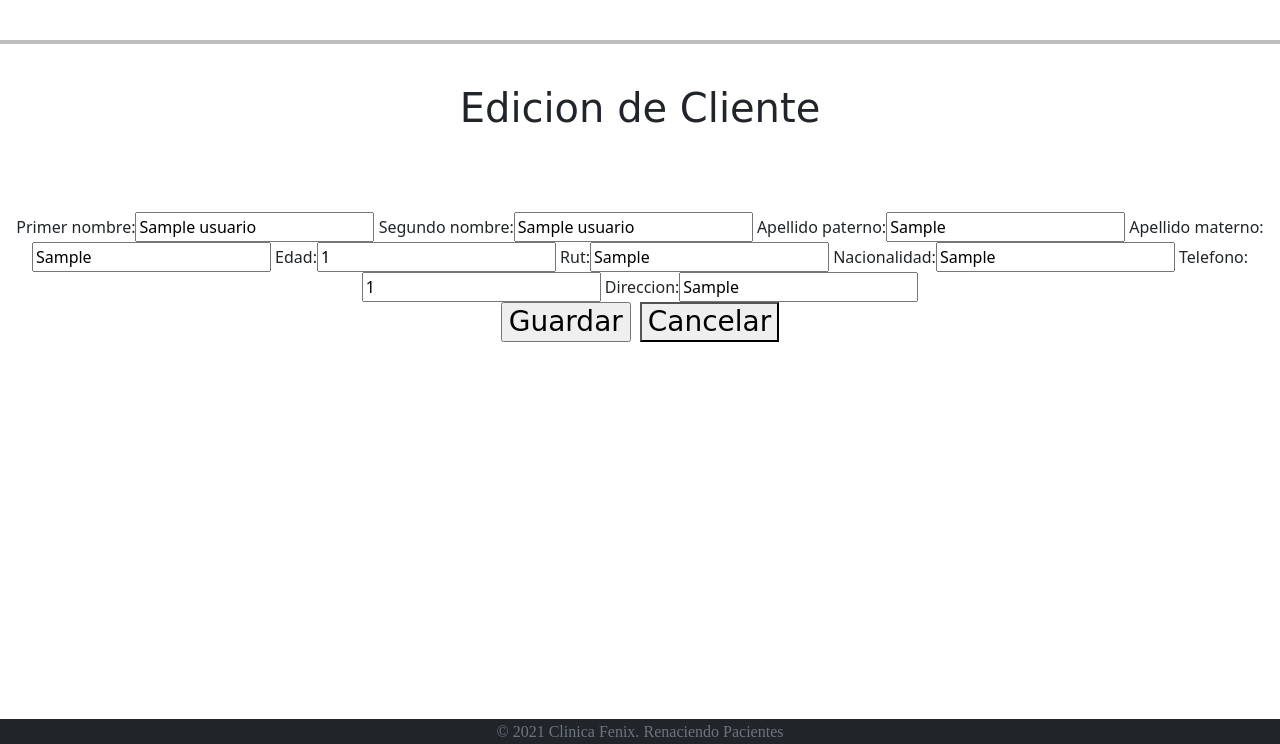
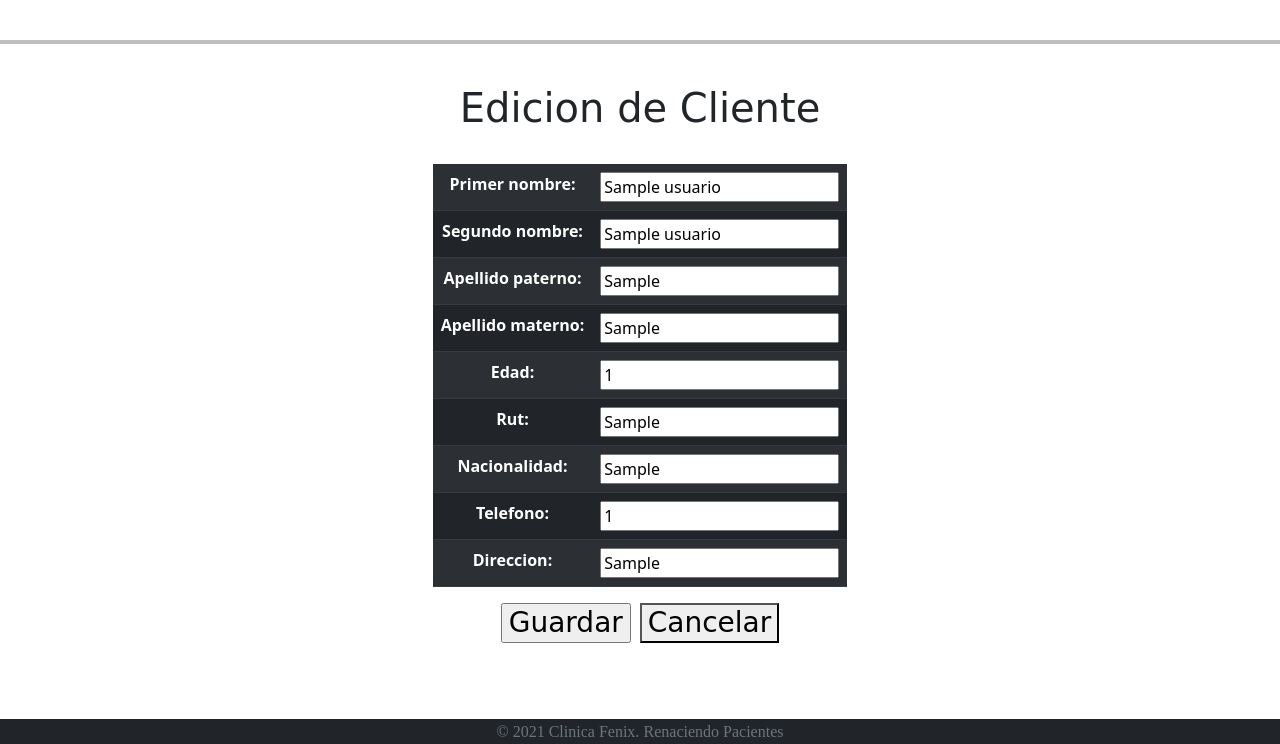
Before and after one commit to FernandoNoguera/EvalMo6, a Django app: page /1/editar/ in a window 1280 px wide. Shown: the part 56-800 px from the top of the page. Run offline with Django 3.2, Linux system fonts and the light colour scheme; tables that the repository leaves empty hold one stand-in row (values such as "Sample post").

Commit message:
arreglo en visualzacion de template editar clientes

```diff
--- a/clinica_fenix_01/templates/clinica_fenix_01/editar_cliente.html
+++ b/clinica_fenix_01/templates/clinica_fenix_01/editar_cliente.html
@@ -25,14 +25,14 @@
           </div>
     </div>
     <br>
-    <br>
-    <div class="container-fluid text-center">
+    <div class="container-fluid text-center d-flex justify-content-center">
         <div class="row">
             <div class="col-12">
                 <form method="post" novalidate>
                     {% csrf_token %}
-                    <br>
+                    <table  class="table table-striped table-dark">
                     {{form.as_table}}
+                    </table>
                     <h3>
                         <input type="Submit" value="Guardar">
                         <a href="{% url 'clinica_fenix_01:lista_usuario' %}">
@@ -40,8 +40,9 @@
                     </h3>
                 </form>
             </div>
-          </div>
+        </div>
     </div>
+    <br>
     <br>
     <footer class="footer bg-dark text-center fixed-bottom">
         <p class="text-muted">&copy; 2021 Clinica Fenix.</p>
```
